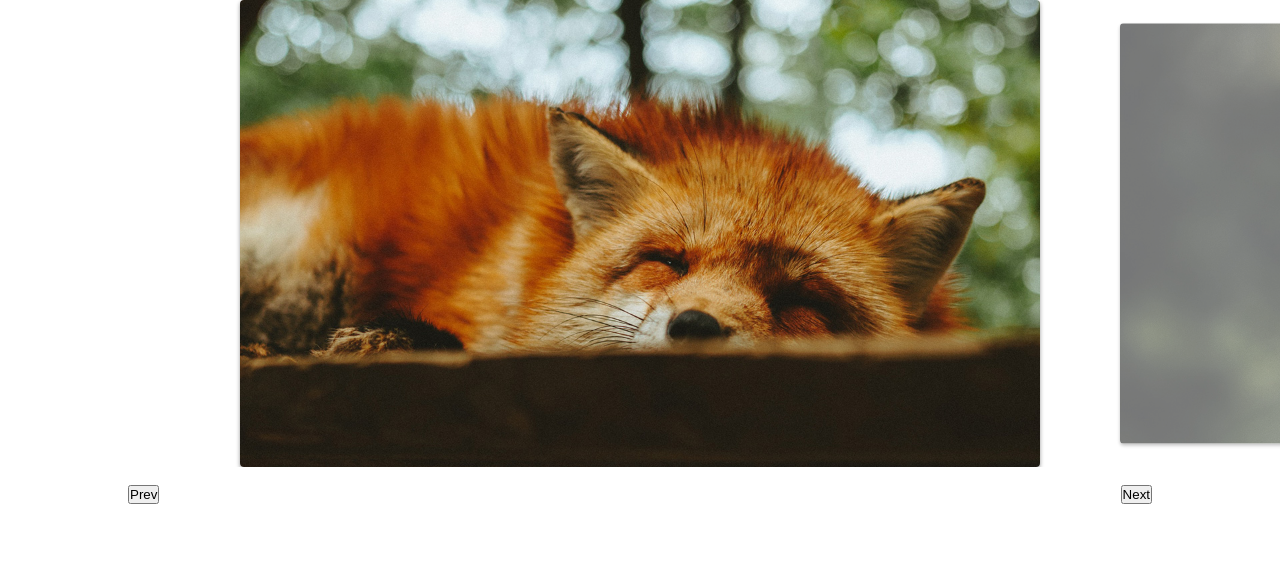
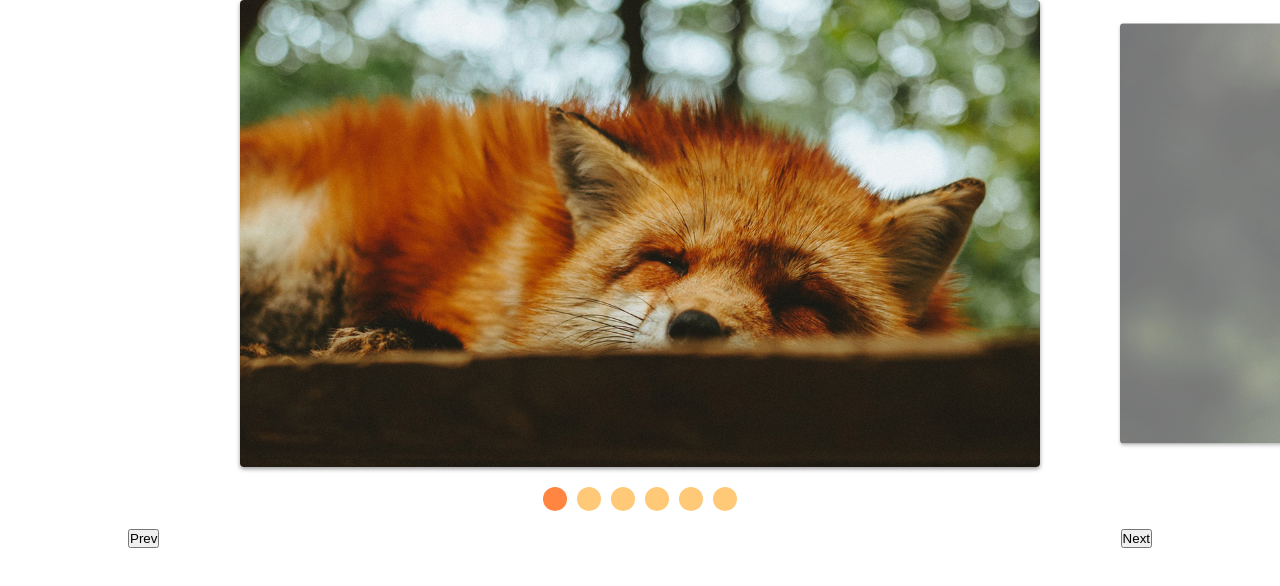
Before and after one commit to renyzeraa/slider-navigation, a plain HTML site: page index.html in a window 1280 px wide. Drawn offline with Linux system fonts and the light colour scheme.

Commit message:
feat button's pagination

```diff
--- a/css/style.css
+++ b/css/style.css
@@ -12,6 +12,10 @@ ul {
 img {
   display: block;
   max-width: 100%;
+}
+
+a {
+  text-decoration: none;
 }
 
 .slide-wrapper {
@@ -52,3 +56,36 @@ img {
   margin-top: 18px;
   padding: 0 10vw;
 }
+
+.arrow-nav button {
+  cursor: pointer;
+}
+
+[data-control="slide"] {
+  display: flex;
+  align-items: center;
+  justify-content: center;
+  cursor: pointer;
+  gap: 10px;
+  margin-top: 20px;
+}
+
+[data-control="slide"] li {
+  width: 24px;
+  height: 24px;
+  background-color: #fb5;
+  border-radius: 50%;
+  opacity: .8;
+}
+
+[data-control="slide"] li.active, [data-control="slide"] li:hover {
+  background-color: #f61;
+}
+
+[data-control="slide"] li a {
+  display: block;
+  text-indent: -999px;
+  font-family: sans-serif;
+  color: #222;
+  overflow: hidden;
+}
--- a/js/script.js
+++ b/js/script.js
@@ -7,3 +7,4 @@ const wrapper = document.querySelector('.slide-wrapper')
 const oSlide = new SlideNav(slide, wrapper)
 oSlide.init()
 oSlide.addArrow('.prev', '.next')
+oSlide.addControlEvent()
--- a/js/slide.js
+++ b/js/slide.js
@@ -15,6 +15,7 @@ export default class Slide {
       movePosition: 0
     }
     this.activeClass = 'active'
+    this.changeEvent = new Event('changeEvent')
   }
 
   transition(active) {
@@ -123,6 +124,7 @@ export default class Slide {
     this.slidesIndexNav(iIndex)
     this.dist.finalPosition = activeSlide.position
     this.changeActiveClass()
+    this.wrapper.dispatchEvent(this.changeEvent)
   }
 
   changeActiveClass = () => {
--- a/js/slide_nav.js
+++ b/js/slide_nav.js
@@ -15,4 +15,39 @@ export default class SlideNav extends Slide {
     this.prevElement.addEventListener('click', this.activePrevSlide)
     this.nextElement.addEventListener('click', this.activeNextSlide)
   }
+
+  createControl = () => {
+    const control = document.createElement('ul')
+    control.dataset.control = 'slide'
+    this.slideArray.forEach((item, index) => {
+      control.innerHTML += `<li><a href="#slide${index}">${index + 1}</a></li>`
+    })
+    this.wrapper.appendChild(control)
+    return control
+  }
+
+  /**
+   * @param {HTMLElement} item
+   * @param {Integer} index
+   */
+  eventControl = (item, index) => {
+    item.addEventListener('click', event => {
+      event.preventDefault()
+      this.changeSlide(index)
+      this.changeActiveClass()
+    })
+    this.wrapper.addEventListener('changeEvent', this.activeControlItem)
+  }
+
+  addControlEvent = customControl => {
+    this.control = document.querySelector(customControl) || this.createControl()
+    this.controlArray = [...this.control.children]
+    this.controlArray.forEach(this.eventControl)
+    this.activeControlItem()
+  }
+
+  activeControlItem = () => {
+    this.controlArray.forEach(item => item.classList.remove(this.activeClass))
+    this.controlArray[this.index.active].classList.add(this.activeClass)
+  }
 }
```
